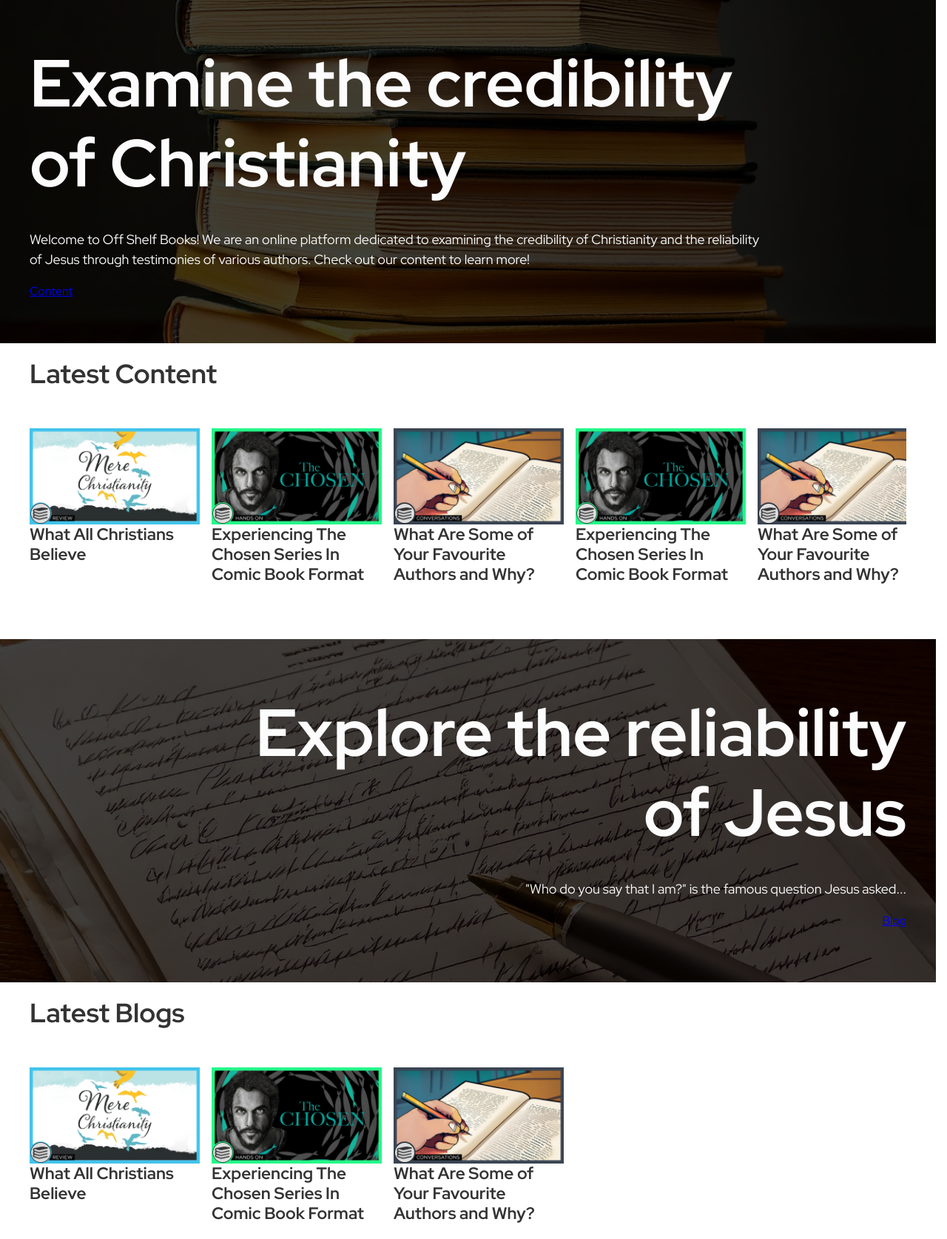
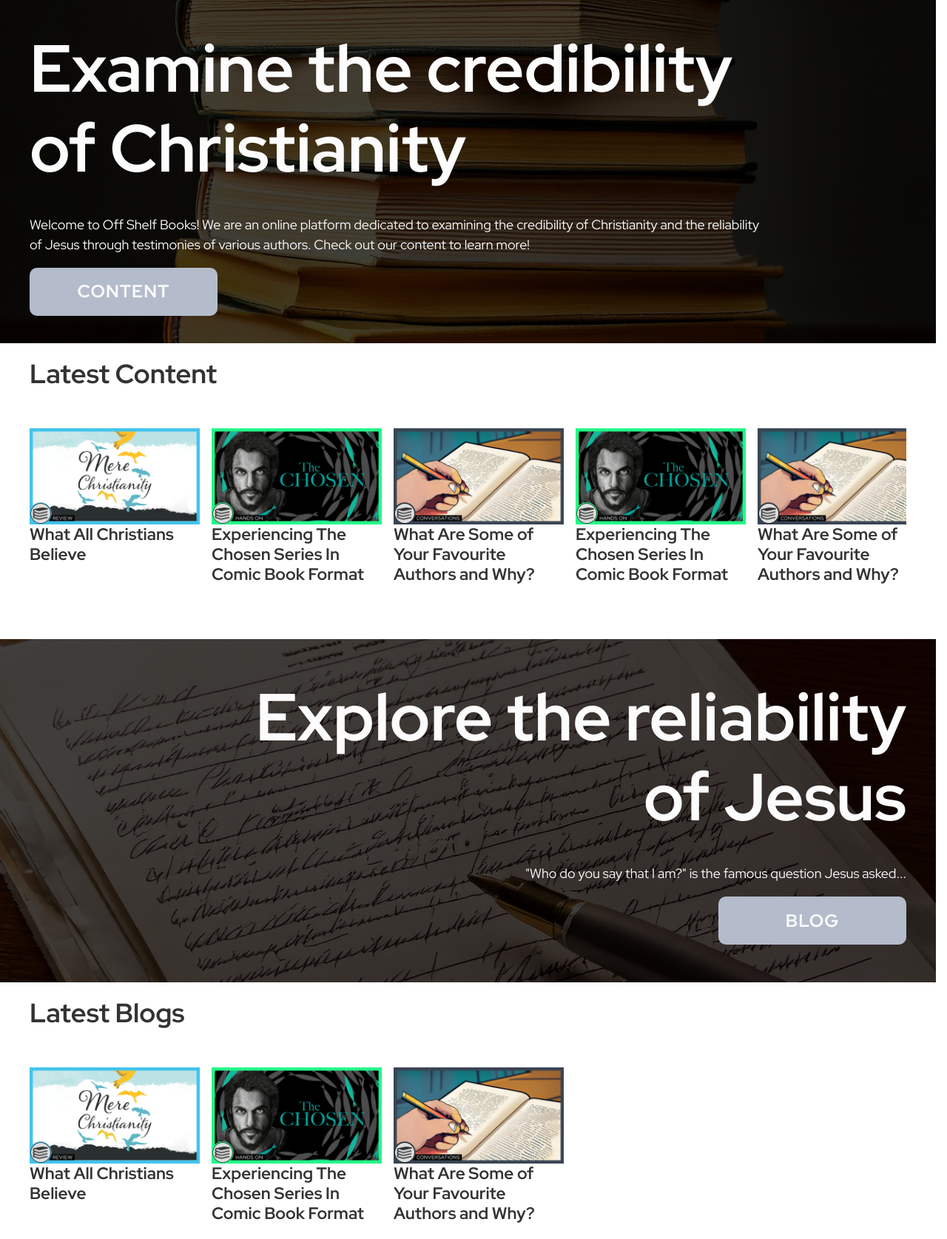
Before and after one commit to ebriscall1/offshelfbooks, a WordPress theme: template index.php in a window 1280 px wide. Shown: the part 68-1743 px from the top of the page at 74% size. Run offline with PHP 8.4 and a stand-in for WordPress, Linux system fonts and the light colour scheme; the site name, menu and one post (Sample post) are stand-ins, and other content is empty.

Commit message:
added primary buttons

```diff
--- a/css/main.css
+++ b/css/main.css
@@ -521,6 +521,32 @@
     gap: 16px;
   }
 }
+.primary-btn {
+  width: 167px;
+  height: 60px;
+  font-size: 22.5px;
+  font-weight: 700;
+  background-color: #b4bccb;
+  text-transform: uppercase;
+  letter-spacing: 1px;
+  border: none;
+  border-radius: 10px;
+  padding: 10px 20px;
+  cursor: pointer;
+}
+@media (min-width: 1280px) {
+  .primary-btn {
+    width: 254px;
+    height: 65px;
+    font-size: 24px;
+  }
+}
+
+.primary-btn > a {
+  color: #fcfcfc;
+  text-decoration: none;
+}
+
 /* Carousel */
 .carousel {
   padding: 20px;
@@ -574,7 +600,7 @@
 .hero-blog,
 .hero-about {
   display: grid;
-  height: 464px;
+  min-height: 464px;
   padding: 20px 20px;
 }
 .hero-content .text,
@@ -616,21 +642,33 @@
 .hero-content {
   background: linear-gradient(rgba(0, 0, 0, 0.75), rgba(0, 0, 0, 0.75)), url("../img/hero-content-banner.webp") center/cover;
 }
+.hero-content .primary-btn {
+  margin-right: auto;
+}
 
 .hero-blog {
   background: linear-gradient(rgba(0, 0, 0, 0.75), rgba(0, 0, 0, 0.75)), url("../img/blog-banner.webp") center/cover;
   text-align: right;
+}
+.hero-blog .primary-btn {
+  margin-left: auto;
 }
 
 .hero-shop {
   background: linear-gradient(rgba(0, 0, 0, 0.75), rgba(0, 0, 0, 0.75)), url("../img/shop-banner.webp") center/cover;
   margin-bottom: 2rem;
 }
+.hero-shop .primary-btn {
+  margin-right: auto;
+}
 
 .hero-about {
   background: linear-gradient(rgba(0, 0, 0, 0.75), rgba(0, 0, 0, 0.75)), url("../img/about-banner.webp") center/cover;
   text-align: right;
   margin-bottom: 2rem;
+}
+.hero-about .primary-btn {
+  margin-left: auto;
 }
 
 /* MEDIA QUERY 800px */
@@ -657,25 +695,9 @@
   .hero-shop .text {
     justify-content: left;
   }
-  .hero-content .text h1,
-  .hero-content .text .description,
-  .hero-content .text .btn,
-  .hero-shop .text h1,
-  .hero-shop .text .description,
-  .hero-shop .text .btn {
-    margin-right: auto;
-  }
   .hero-blog .text,
   .hero-about .text {
     justify-content: right;
-  }
-  .hero-blog .text h1,
-  .hero-blog .text .description,
-  .hero-blog .text .btn,
-  .hero-about .text h1,
-  .hero-about .text .description,
-  .hero-about .text .btn {
-    margin-left: auto;
   }
 }
 /* MEDIA QUERY 1280px*/
--- a/footer.php
+++ b/footer.php
@@ -21,7 +21,7 @@
         </div>
         <div class="footer-links">
           <div>
-            <h4>Resources</h4>
+            <h4>About</h4>
             <ul>
               <li>Contact</li>
             </ul>
--- a/index.php
+++ b/index.php
@@ -9,7 +9,9 @@
             Jesus through testimonies of various authors. Check out our content
             to learn more!
           </p>
-          <a href="#" class="btn">Content</a>
+          <button class="primary-btn">
+            <a href="#" class="btn">Content</a>
+          </button>
         </div>
       </section>
 
@@ -74,7 +76,9 @@
           <p class="description">
             "Who do you say that I am?" is the famous question Jesus asked...
           </p>
-          <a href="#" class="btn">Blog</a>
+          <button class="primary-btn">
+            <a href="#" class="btn">Blog</a>
+          </button>
         </div>
       </section>
 
@@ -115,7 +119,9 @@
           <p class="description">
             Thoughtful accessories for readers, believers, and seekers...
           </p>
-          <a href="#" class="btn">Shop</a>
+          <button class="primary-btn">
+            <a href="#" class="btn">Shop</a>
+          </button>
         </div>
       </section>
 
@@ -125,7 +131,9 @@
           <p class="description">
             Thoughtful accessories for readers, believers, and seekers...
           </p>
-          <a href="#" class="btn">About</a>
+          <button class="primary-btn">
+            <a href="#" class="btn">About</a>
+          </button>
         </div>
       </section>
     </main>
--- a/scss/abstracts/_mixins.scss
+++ b/scss/abstracts/_mixins.scss
@@ -60,3 +60,23 @@
   margin: 0 0 18px 0;
   line-height: 1.5;
 }
+
+@mixin button-style {
+  width: 167px;
+  height: 60px;
+  font-size: $button-size-mobile;
+  font-weight: 700;
+  background-color: $smoke-blue;
+  text-transform: uppercase;
+  letter-spacing: 1px;
+  border: none;
+  border-radius: 10px;
+  padding: 10px 20px;
+  cursor: pointer;
+
+  @include respond-to-desktop {
+    width: 254px;
+    height: 65px;
+    font-size: $button-size-desktop;
+  }
+}
--- a/scss/abstracts/_variables.scss
+++ b/scss/abstracts/_variables.scss
@@ -7,9 +7,12 @@
 
 // FONT VARIABLES
 $red-hat: "Red Hat Display", sans-serif;
+$red-hat-bold: "Red Hat Display", bold, sans-serif;
 $h1-size-desktop: 90px;
 $h1-size: 45px;
 $h2-size: 36px;
 $h3-size: 27px;
 $h4-size: 22.5px;
 $p-size: 18px;
+$button-size-desktop: 24px;
+$button-size-mobile: 22.5px;
--- a/scss/components/_buttons.scss
+++ b/scss/components/_buttons.scss
@@ -0,0 +1,11 @@
+@use "../abstracts/mixins" as *;
+@use "../abstracts/variables" as *;
+
+.primary-btn {
+    @include button-style;
+}
+
+.primary-btn > a {
+    color: $bg-white;
+    text-decoration: none;
+}
--- a/scss/pages/home.scss
+++ b/scss/pages/home.scss
@@ -7,7 +7,7 @@
 .hero-blog,
 .hero-about {
   display: grid;
-  height: 464px;
+  min-height: 464px;
   padding: 20px 20px;
   .text {
     display: grid;
@@ -25,6 +25,9 @@
   background:
     linear-gradient(rgba(0, 0, 0, 0.75), rgba(0, 0, 0, 0.75)),
     url("../img/hero-content-banner.webp") center / cover;
+          .primary-btn {
+        margin-right: auto;
+      }
 }
 
 .hero-blog {
@@ -32,6 +35,9 @@
     linear-gradient(rgba(0, 0, 0, 0.75), rgba(0, 0, 0, 0.75)),
     url("../img/blog-banner.webp") center / cover;
   text-align: right;
+  .primary-btn {
+        margin-left: auto;
+      }
 }
 
 .hero-shop {
@@ -39,6 +45,9 @@
     linear-gradient(rgba(0, 0, 0, 0.75), rgba(0, 0, 0, 0.75)),
     url("../img/shop-banner.webp") center / cover;
   margin-bottom: 2rem;
+        .primary-btn {
+        margin-right: auto;
+      }
 }
 
 .hero-about {
@@ -47,6 +56,9 @@
     url("../img/about-banner.webp") center / cover;
   text-align: right;
   margin-bottom: 2rem;
+    .primary-btn {
+        margin-left: auto;
+      }
 }
 
 /* MEDIA QUERY 800px */
@@ -71,11 +83,6 @@
   .hero-shop {
     .text {
       justify-content: left;
-      h1,
-      .description,
-      .btn {
-        margin-right: auto;
-      }
     }
   }
 
@@ -83,11 +90,6 @@
   .hero-about {
     .text {
       justify-content: right;
-      h1,
-      .description,
-      .btn {
-        margin-left: auto;
-      }
     }
   }
 }
```
Also changed, not shown: 1 other file.
